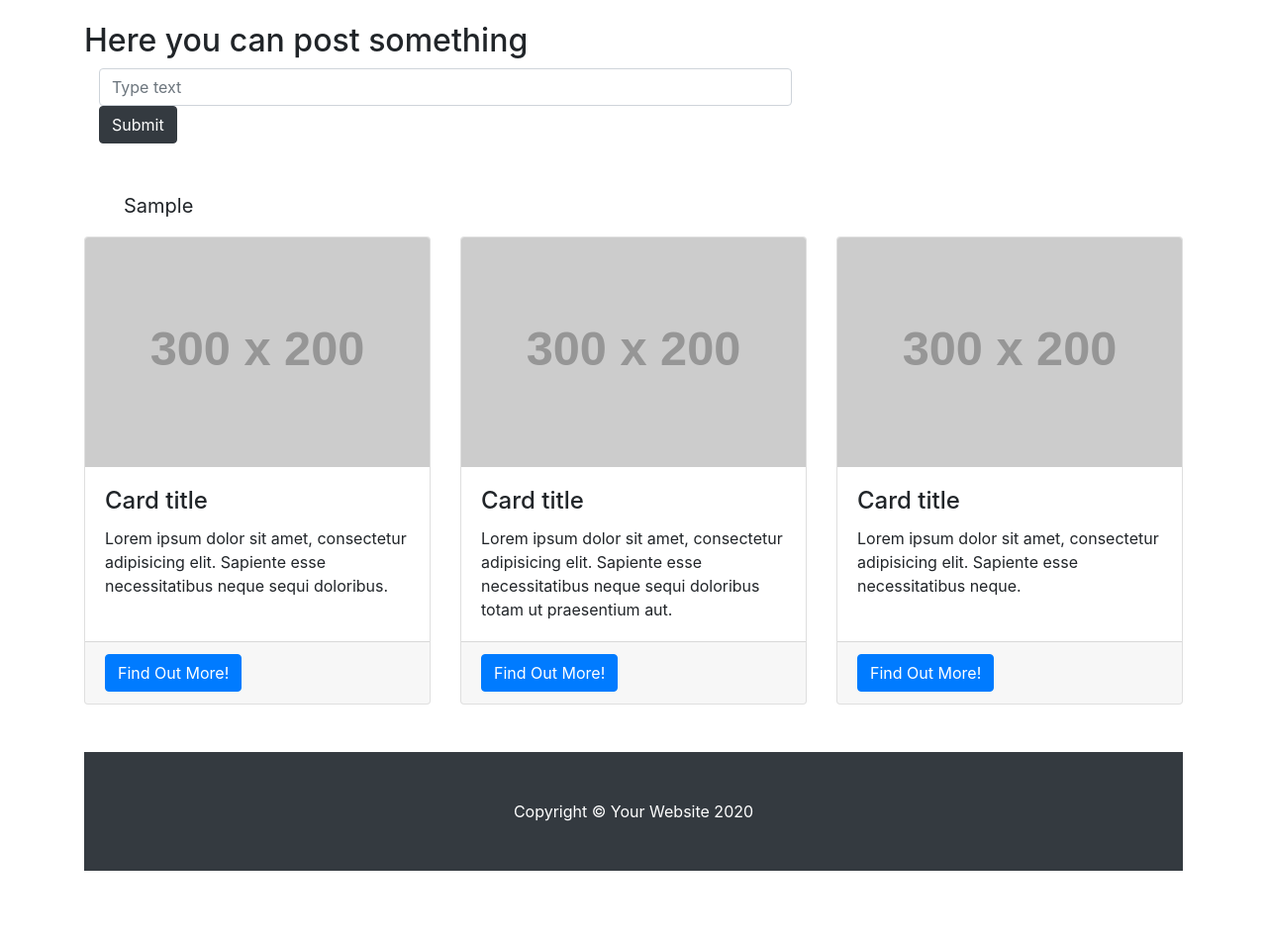
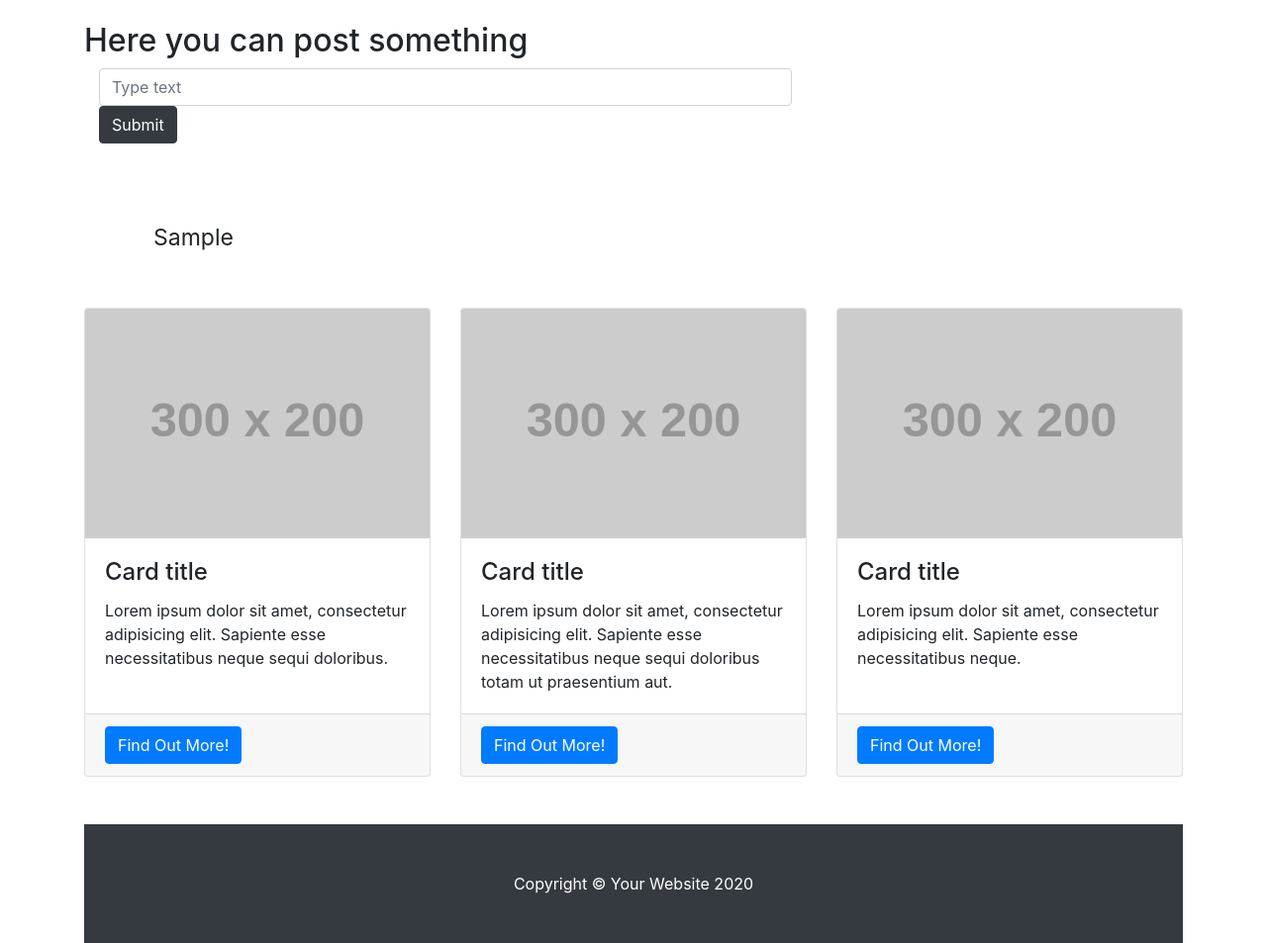
Before and after one commit to Aljosa12/finalproject, a Flask app: template templates/main_page.html in a window 1280 px wide. Shown: the part 417-1370 px from the top of the page at 99% size. Before the commit the page ends 1297 px from the top, so only its background shows below. Run offline with Flask 2, Linux system fonts and the light colour scheme; the template is opened without the code that fills it: most values are stand-ins (such as "Sample title", 1, 10 or a date in 2020); grey boxes labelled with a size stand in for pictures from a placeholder-image service; some libraries are stand-ins or nearby versions.

Commit message:
first repository

```diff
--- a/templates/main_page.html
+++ b/templates/main_page.html
@@ -70,13 +70,14 @@
     </div>
 
     {% for item in users_2 %}
-             <div style="left: 20%;">
-                <ul style="list-style-type:none; font-size: 20px;">
-                    <li>{{ item.user_post }}</li>
+             <div style="left: 19%;">
+                <ul style="list-style-type:none; font-size: 23px;">
+                    <li style="margin: 30px;">{{ item.user_post }}</li>
                 </ul>
              </div>
     {% endfor %}
 
+    <br>
 
     <div class="row">
       <div class="col-md-4 mb-5">
```
